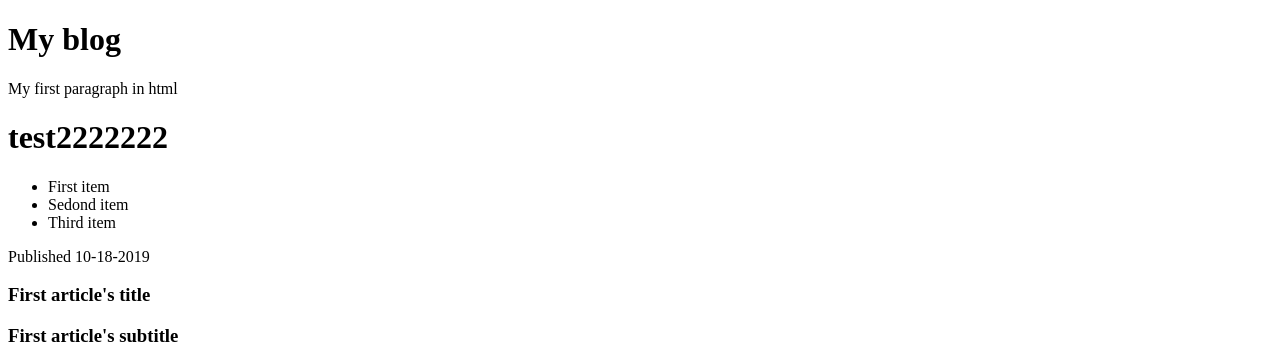
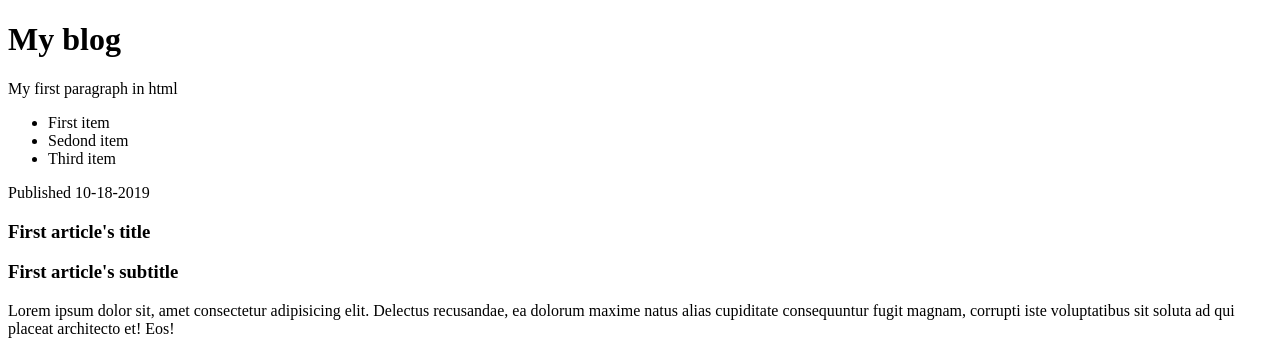
Before and after one commit to ArturLinnik/web-programming-basics, a plain HTML site: page index.html in a window 1280 px wide. Shown: the top 344 px of the page. Drawn offline with Linux system fonts and the light colour scheme.

Commit message:
commit test

```diff
--- a/index.html
+++ b/index.html
@@ -16,7 +16,6 @@
         </header>
 
         <p>My first paragraph in html</p>   <!-- p  = paragraph -->
-        <h1>test2222222</h1>
 
         <nav>    <!-- nav = navigation -->
             <ul>    <!-- ul = unordered list -->
```
